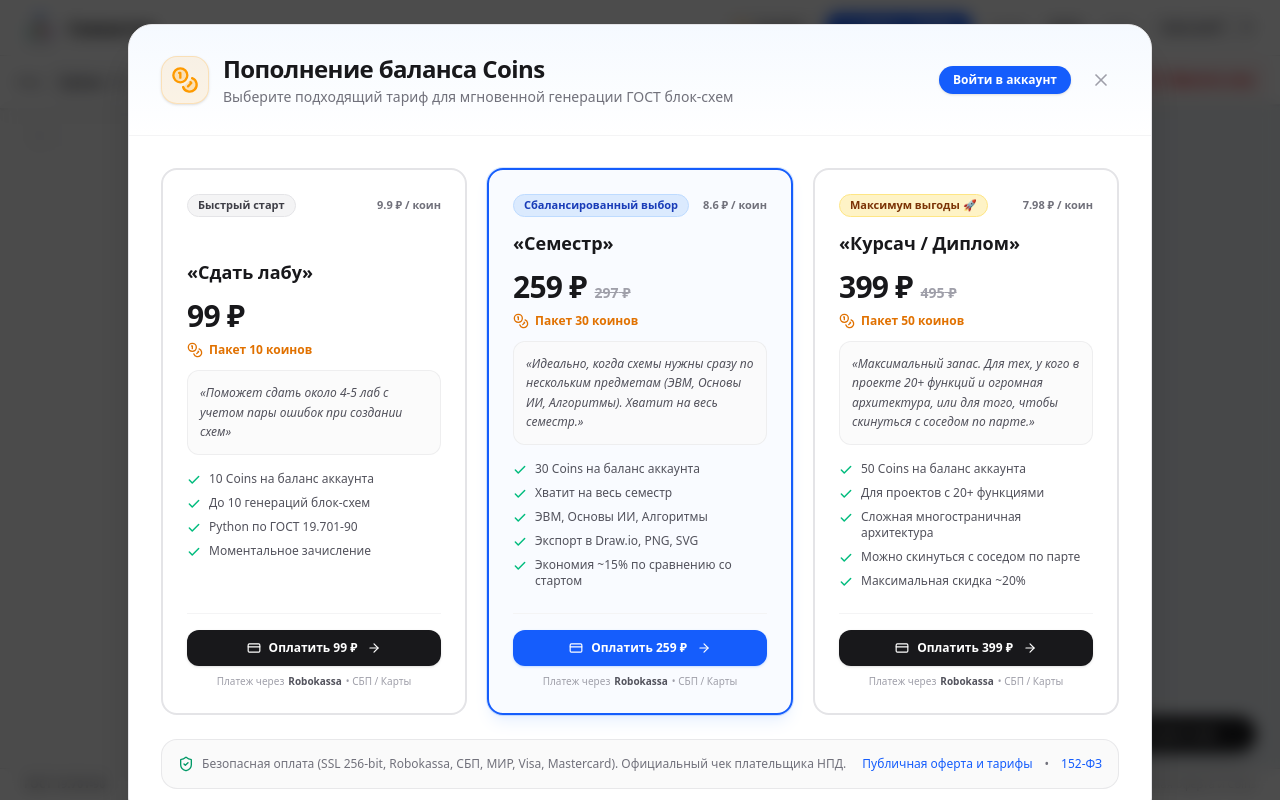
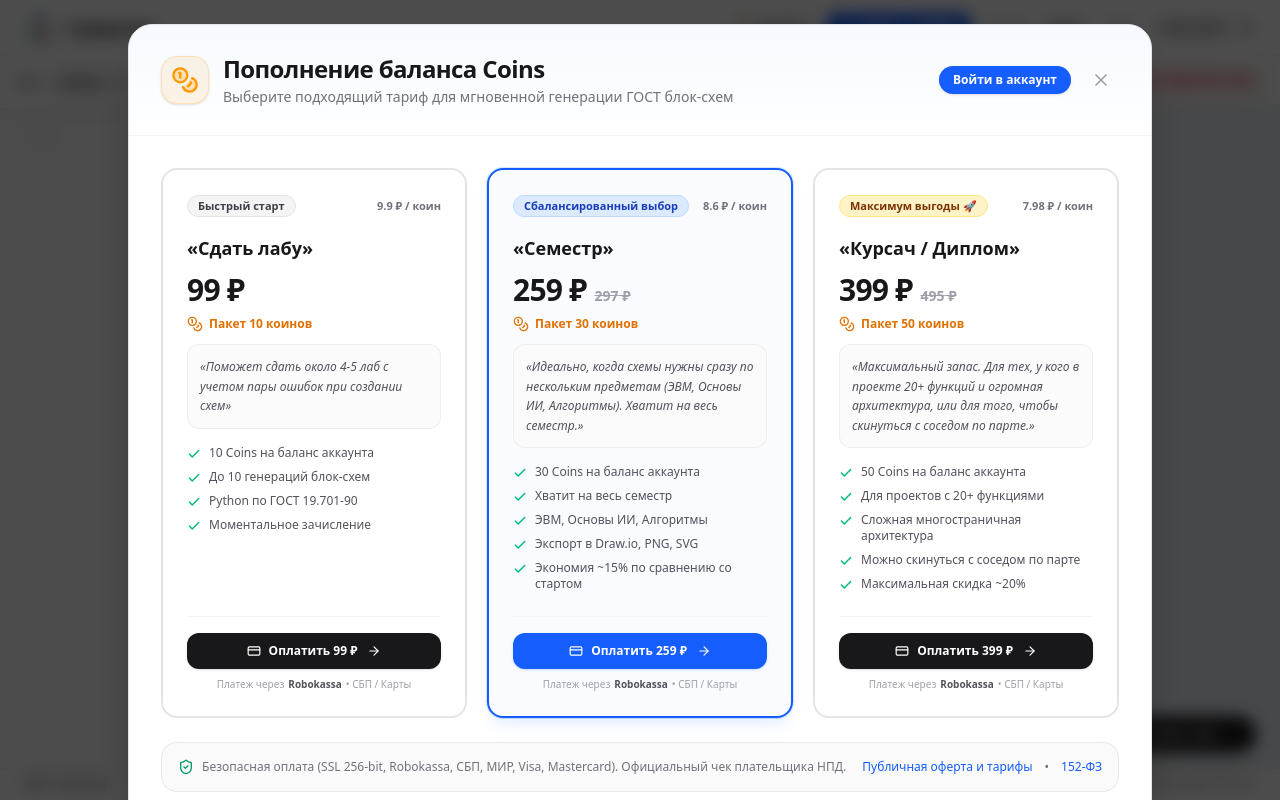
Before and after one commit to kilka221/schemator, a React (Vite) app: page / in a window 1280 px wide. Both pictures are taken after a click on the button "Тарифы". Built offline with nearby package versions, Linux system fonts and the light colour scheme.

Commit message:
fix: improve UI for notifications and tariff payments
- Update z-index and positioning of floating notifications
- Add inline payment status notice to the tariff modal
- Refine toast notification styling and accessibility

```diff
--- a/src/App.tsx
+++ b/src/App.tsx
@@ -1628,7 +1628,7 @@ const downloadDrawio = (title: string, fontFamily: string) => {
 
       {/* Accidental Click / Restore Previous Code Floating Banner */}
       {previousBackup && (
-        <div className="fixed bottom-14 left-1/2 -translate-x-1/2 z-50 px-4 py-2.5 bg-zinc-900 text-white dark:bg-zinc-800 dark:text-zinc-100 text-xs font-semibold rounded-2xl shadow-2xl backdrop-blur border border-zinc-700/80 flex items-center gap-3 animate-in fade-in slide-in-from-bottom-2 duration-200">
+        <div className="fixed bottom-14 left-1/2 -translate-x-1/2 z-[100] px-4 py-2.5 bg-zinc-900 text-white dark:bg-zinc-800 dark:text-zinc-100 text-xs font-semibold rounded-2xl shadow-2xl backdrop-blur border border-zinc-700/80 flex items-center gap-3 animate-in fade-in slide-in-from-bottom-2 duration-200">
           <span className="text-zinc-300">Загружена схема из истории. Случайно нажали?</span>
           <button
             onClick={handleRestorePreviousCode}
@@ -1648,8 +1648,8 @@ const downloadDrawio = (title: string, fontFamily: string) => {
 
       {/* Floating Toast Notification */}
       {toastMessage && !previousBackup && (
-        <div className="fixed bottom-14 left-1/2 -translate-x-1/2 z-50 px-4 py-2 bg-zinc-900/90 dark:bg-zinc-100/95 text-white dark:text-zinc-900 text-xs font-semibold rounded-full shadow-xl backdrop-blur border border-white/10 dark:border-black/10 animate-in fade-in slide-in-from-bottom-2 duration-150">
-          {toastMessage}
+        <div className="fixed bottom-8 left-1/2 -translate-x-1/2 z-[100] px-5 py-2.5 bg-zinc-900/95 dark:bg-zinc-100 text-white dark:text-zinc-900 text-xs sm:text-sm font-semibold rounded-full shadow-2xl backdrop-blur border border-white/20 dark:border-black/20 animate-in fade-in slide-in-from-bottom-3 duration-200 pointer-events-none flex items-center gap-2">
+          <span>{toastMessage}</span>
         </div>
       )}
 
--- a/src/TariffModal.tsx
+++ b/src/TariffModal.tsx
@@ -98,7 +98,7 @@ export const TariffModal: React.FC<TariffModalProps> = ({
   onNotify,
 }) => {
   const [selectedTariff, setSelectedTariff] = useState<TariffItem | null>(TARIFFS[1]); // default 'session'
-  const [isProcessing, setIsProcessing] = useState(false);
+  const [inlineNotice, setInlineNotice] = useState<string | null>(null);
 
   if (!isOpen) return null;
 
@@ -112,12 +112,15 @@ export const TariffModal: React.FC<TariffModalProps> = ({
 
     // Если указана прямая ссылка на Robokassa
     if (tariff.robokassaUrl && tariff.robokassaUrl.trim() !== '') {
+      setInlineNotice(`Переход на Robokassa для оплаты тарифа ${tariff.title}...`);
       window.open(tariff.robokassaUrl, '_blank');
       return;
     }
 
-    // Заглушка/уведомление до добавления боевых ссылок мерчанта
-    onNotify?.(`Выбран тариф ${tariff.title} (${tariff.priceRub} ₽). Переход на платежный шлюз Robokassa...`);
+    // Уведомление до добавления прямых ссылок
+    const msg = `Выбран тариф ${tariff.title} (${tariff.priceRub} ₽). Переход на платежный шлюз Robokassa...`;
+    setInlineNotice(msg);
+    onNotify?.(msg);
   };
 
   return (
@@ -180,6 +183,22 @@ export const TariffModal: React.FC<TariffModalProps> = ({
 
         {/* Modal Body: 3 Tariff Cards */}
         <div className="p-6 sm:p-8 space-y-6">
+          {inlineNotice && (
+            <div className="p-3.5 rounded-2xl bg-blue-50 dark:bg-blue-950/40 border border-blue-200 dark:border-blue-800 text-blue-900 dark:text-blue-200 text-xs font-semibold flex items-center justify-between gap-3 animate-in fade-in duration-150">
+              <div className="flex items-center gap-2">
+                <Sparkles className="w-4 h-4 text-blue-600 dark:text-blue-400 shrink-0" />
+                <span>{inlineNotice}</span>
+              </div>
+              <button
+                type="button"
+                onClick={() => setInlineNotice(null)}
+                className="text-blue-500 hover:text-blue-700 dark:hover:text-blue-300 p-1"
+              >
+                <X className="w-3.5 h-3.5" />
+              </button>
+            </div>
+          )}
+
           <div className="grid grid-cols-1 md:grid-cols-3 gap-5">
             {TARIFFS.map((tariff) => {
               const isSelected = selectedTariff?.id === tariff.id;
@@ -187,7 +206,7 @@ export const TariffModal: React.FC<TariffModalProps> = ({
                 <div
                   key={tariff.id}
                   onClick={() => setSelectedTariff(tariff)}
-                  className={`relative rounded-2xl p-6 transition-all duration-200 cursor-pointer flex flex-col justify-between border-2 ${
+                  className={`relative rounded-2xl p-6 transition-all duration-200 cursor-pointer flex flex-col border-2 ${
                     tariff.isPopular
                       ? isSelected
                         ? 'border-blue-600 dark:border-blue-500 bg-blue-50/40 dark:bg-blue-950/20 shadow-lg shadow-blue-500/10 ring-1 ring-blue-500/20'
@@ -197,23 +216,24 @@ export const TariffModal: React.FC<TariffModalProps> = ({
                         : 'border-zinc-200 dark:border-zinc-800 bg-white dark:bg-[#23232a] hover:border-zinc-300 dark:hover:border-zinc-700'
                   }`}
                 >
+                  <div className="flex-1 flex flex-col">
                     {/* Top Badge */}
-                  <div className="flex items-center justify-between gap-2 mb-3">
-                    <span className={`text-[11px] font-bold px-2.5 py-0.5 rounded-full border ${tariff.badgeColor || 'bg-zinc-100 text-zinc-700 border-zinc-200'}`}>
+                    <div className="flex items-center justify-between gap-2 mb-4 h-6">
+                      <span className={`text-[11px] font-bold px-2.5 py-0.5 rounded-full border whitespace-nowrap ${tariff.badgeColor || 'bg-zinc-100 text-zinc-700 border-zinc-200'}`}>
                         {tariff.badge}
                       </span>
-                    <span className="text-[11px] font-semibold text-zinc-500 dark:text-zinc-400">
+                      <span className="text-[11px] font-semibold text-zinc-500 dark:text-zinc-400 whitespace-nowrap">
                         {tariff.pricePerCoin}
                       </span>
                     </div>
 
                     {/* Header & Coins */}
                     <div>
-                    <h3 className="text-lg font-bold text-zinc-900 dark:text-white">
+                      <h3 className="text-lg font-bold text-zinc-900 dark:text-white h-7 flex items-center">
                         {tariff.title}
                       </h3>
 
-                    <div className="mt-3 flex items-baseline gap-2">
+                      <div className="mt-2.5 flex items-baseline gap-2 h-9">
                         <span className="text-3xl font-extrabold tracking-tight text-zinc-900 dark:text-white">
                           {tariff.priceRub} ₽
                         </span>
@@ -230,9 +250,11 @@ export const TariffModal: React.FC<TariffModalProps> = ({
                       </div>
 
                       {/* Exact Description */}
-                    <p className="mt-3 text-xs leading-relaxed text-zinc-600 dark:text-zinc-300 italic bg-zinc-50/80 dark:bg-zinc-900/60 p-3 rounded-xl border border-zinc-200/60 dark:border-zinc-800/60">
+                      <div className="mt-3 min-h-[76px] flex items-center bg-zinc-50/80 dark:bg-zinc-900/60 p-3 rounded-xl border border-zinc-200/60 dark:border-zinc-800/60">
+                        <p className="text-xs leading-relaxed text-zinc-600 dark:text-zinc-300 italic">
                           «{tariff.description}»
                         </p>
+                      </div>
 
                       {/* Features list */}
                       <ul className="mt-4 space-y-2 text-xs text-zinc-600 dark:text-zinc-300">
@@ -243,6 +265,7 @@ export const TariffModal: React.FC<TariffModalProps> = ({
                           </li>
                         ))}
                       </ul>
+                    </div>
                   </div>
 
                   {/* Action button */}
```
Lines whose indentation alone changed are shown as unchanged.
